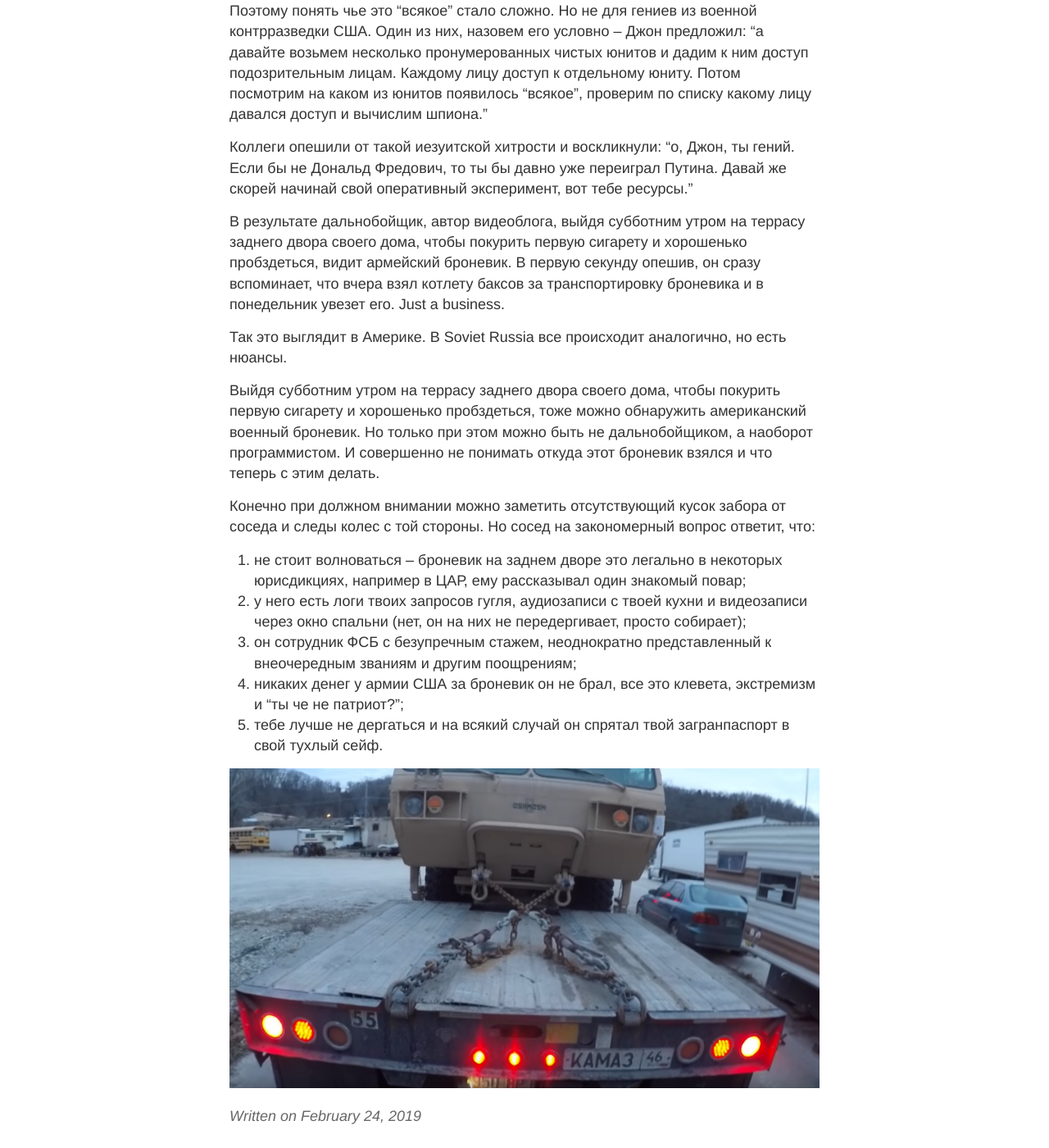
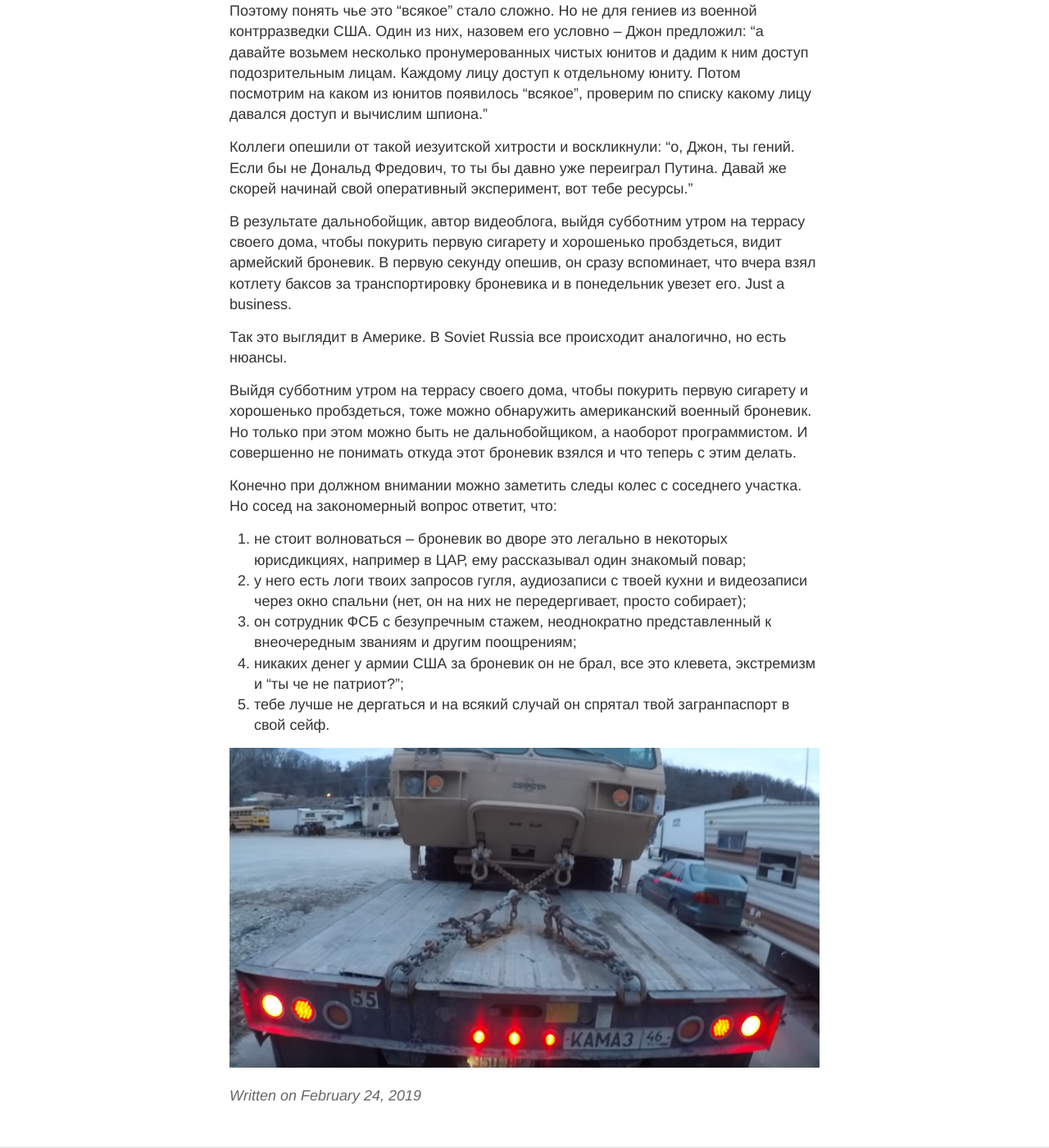
Before and after one commit to decrafts/r, a Jekyll site: the page built from _posts/2019/02/2019-02-24-bronevik.md, in a window 1280 px wide and 1400 px high, scrolled down 931 px. Shown: the whole window at 82% size. Built offline with Jekyll 4.4.1, drawn with Linux system fonts in a browser that asks for light colours; comment, search, counter and statistics services are not loaded.

Commit message:
Update 2019-02-24-bronevik.md

```diff
--- a/_posts/2019/02/2019-02-24-bronevik.md
+++ b/_posts/2019/02/2019-02-24-bronevik.md
@@ -19,18 +19,18 @@ categories: [uncheck]
 
 Коллеги опешили от такой иезуитской хитрости и воскликнули: “о, Джон, ты гений. Если бы не Дональд Фредович, то ты бы давно уже переиграл Путина. Давай же скорей начинай свой оперативный эксперимент, вот тебе ресурсы.”
 
-В результате дальнобойщик, автор видеоблога, выйдя субботним утром на террасу заднего двора своего дома, чтобы покурить первую сигарету и хорошенько пробздеться, видит армейский броневик. В первую секунду опешив, он сразу вспоминает, что вчера взял котлету баксов за транспортировку броневика и в понедельник увезет его. Just a business.
+В результате дальнобойщик, автор видеоблога, выйдя субботним утром на террасу своего дома, чтобы покурить первую сигарету и хорошенько пробздеться, видит армейский броневик. В первую секунду опешив, он сразу вспоминает, что вчера взял котлету баксов за транспортировку броневика и в понедельник увезет его. Just a business.
 
 Так это выглядит в Америке. В Soviet Russia все происходит аналогично, но есть нюансы.
 
-Выйдя субботним утром на террасу заднего двора своего дома, чтобы покурить первую сигарету и хорошенько пробздеться, тоже можно обнаружить американский военный броневик. Но только при этом можно быть не дальнобойщиком, а наоборот программистом. И совершенно не понимать откуда этот броневик взялся и что теперь с этим делать.
+Выйдя субботним утром на террасу своего дома, чтобы покурить первую сигарету и хорошенько пробздеться, тоже можно обнаружить американский военный броневик. Но только при этом можно быть не дальнобойщиком, а наоборот программистом. И совершенно не понимать откуда этот броневик взялся и что теперь с этим делать.
 
-Конечно при должном внимании можно заметить отсутствующий кусок забора от соседа и следы колес с той стороны. Но сосед на закономерный вопрос ответит, что:
+Конечно при должном внимании можно заметить следы колес с соседнего участка. Но сосед на закономерный вопрос ответит, что:
 
-1. не стоит волноваться – броневик на заднем дворе это легально в некоторых юрисдикциях, например в ЦАР, ему рассказывал один знакомый повар;
+1. не стоит волноваться – броневик во дворе это легально в некоторых юрисдикциях, например в ЦАР, ему рассказывал один знакомый повар;
 2. у него есть логи твоих запросов гугля, аудиозаписи с твоей кухни и видеозаписи через окно спальни (нет, он на них не передергивает, просто собирает);
 3. он сотрудник ФСБ с безупречным стажем, неоднократно представленный к внеочередным званиям и другим поощрениям;
 4. никаких денег у армии США за броневик он не брал, все это клевета, экстремизм и “ты че не патриот?”;
-5. тебе лучше не дергаться и на всякий случай он спрятал твой загранпаспорт в свой тухлый сейф.
+5. тебе лучше не дергаться и на всякий случай он спрятал твой загранпаспорт в свой сейф.
 
 ![Броневик](/images/2019/02/bron.jpg)
```
